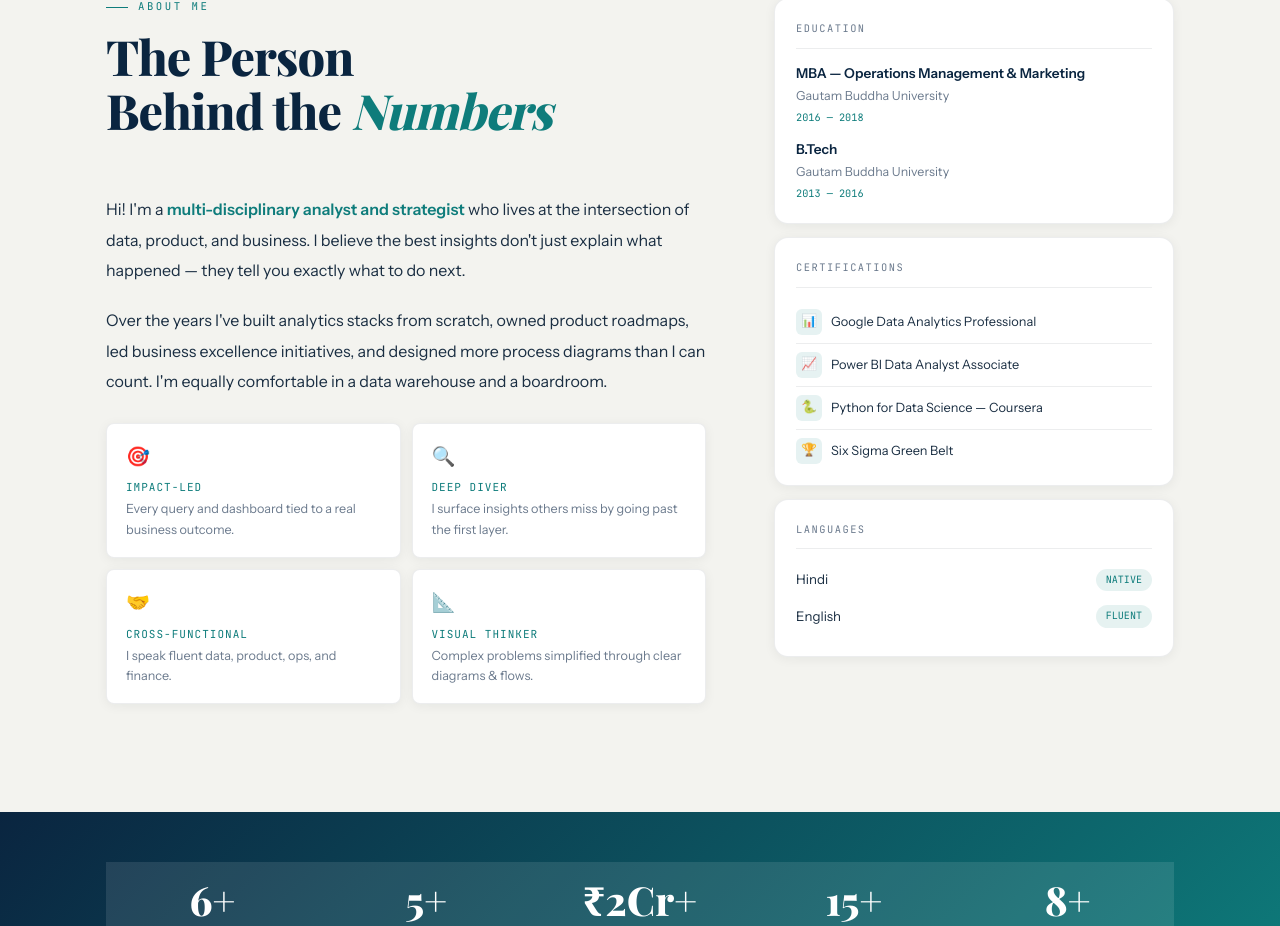
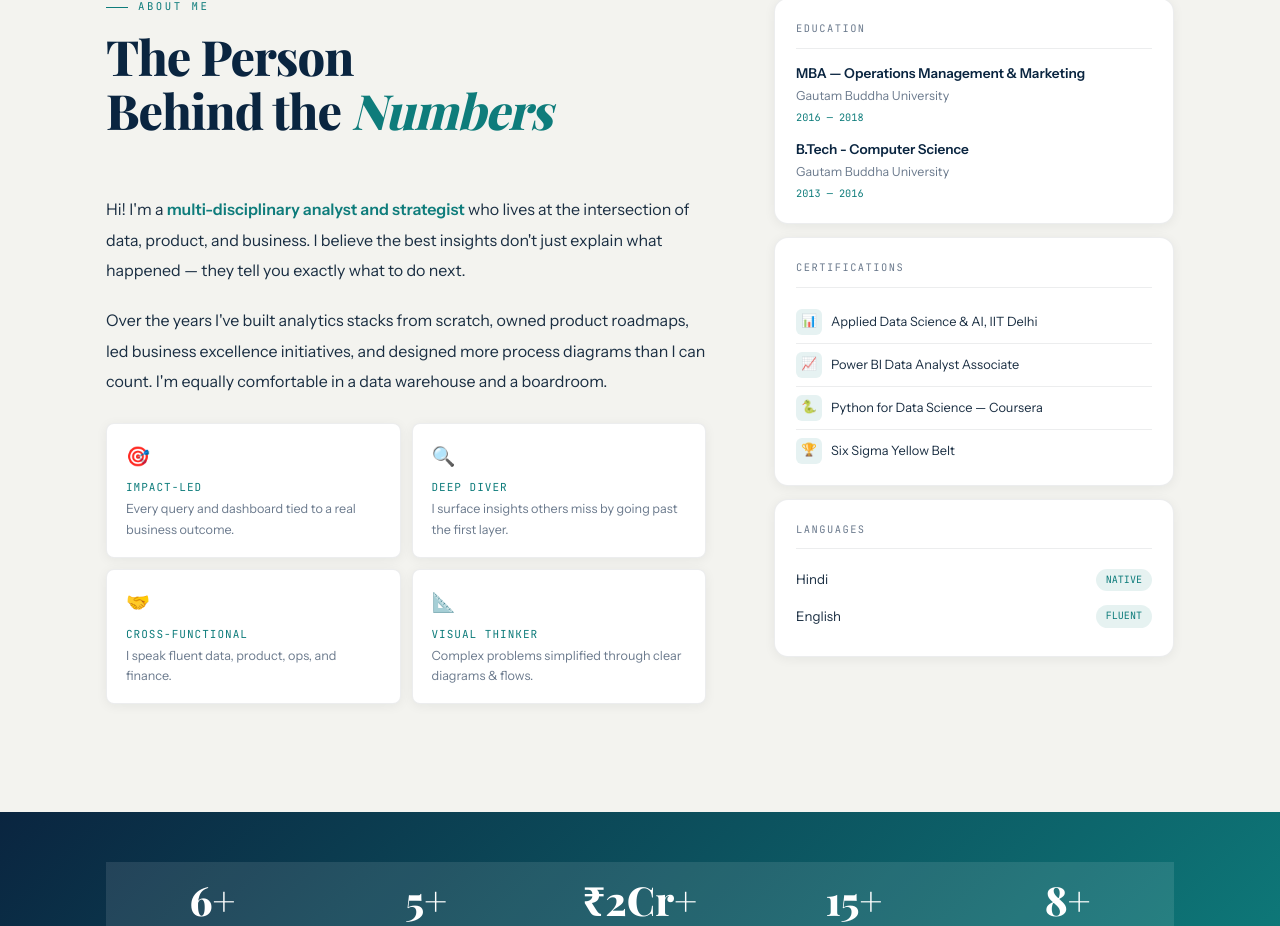
Before and after one commit to GivingMeaningToData/Portfolio, a plain HTML site: page index.html in a window 1280 px wide. Shown: the part 958-1884 px from the top of the page. Drawn offline with nearby package versions, Linux system fonts and the light colour scheme; a web font is replaced by a local one.

Commit message:
Update index.html

```diff
--- a/index.html
+++ b/index.html
@@ -58,13 +58,13 @@ const DATA = {
     ],
     education: [
       { degree: "MBA — Operations Management & Marketing", school: "Gautam Buddha University", year: "2016 — 2018" },
-      { degree: "B.Tech",       school: "Gautam Buddha University",      year: "2013 — 2016" },
+      { degree: "B.Tech - Computer Science",       school: "Gautam Buddha University",      year: "2013 — 2016" },
     ],
     certifications: [
-      { icon: "📊", name: "Google Data Analytics Professional" },
+      { icon: "📊", name: "Applied Data Science & AI, IIT Delhi" },
       { icon: "📈", name: "Power BI Data Analyst Associate" },
       { icon: "🐍", name: "Python for Data Science — Coursera" },
-      { icon: "🏆", name: "Six Sigma Green Belt" },
+      { icon: "🏆", name: "Six Sigma Yellow Belt" },
     ],
     languages: [
       { name: "Hindi",   level: "Native" },
```
